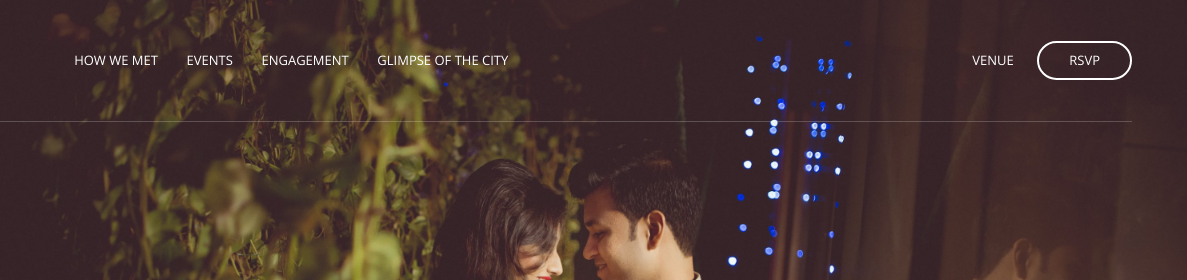
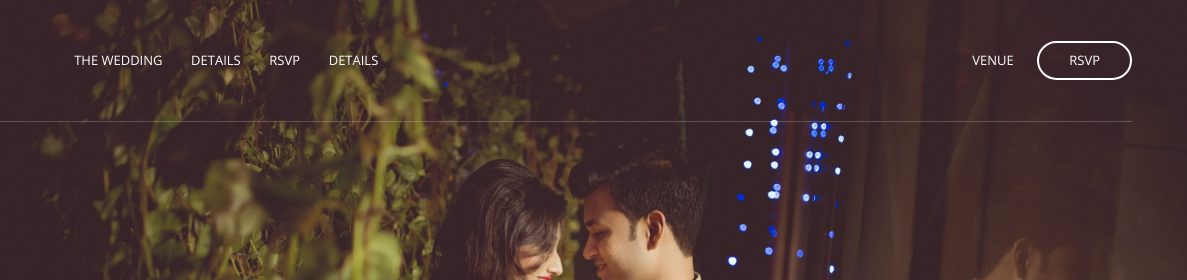
Before and after one commit to Austin-Lau/WeddingSite, a website: page index.html in a window 1280 px wide. Shown: the top 280 px of the page, 93-1280 px from the left. Drawn offline with nearby package versions, Linux system fonts and the light colour scheme; some packages are replaced by stand-ins of ours; files whose address does not match are found by name.

Commit message:
update headers

```diff
--- a/index.html
+++ b/index.html
@@ -61,10 +61,10 @@
                 <div class="header-nav">
                     <nav>
                         <ul class="primary-nav">
-                            <li><a href="#intro">How we met</a></li>
-                            <li><a href="#events">Events</a></li>
-                            <li><a href="#eng-pics">Engagement</a></li>
-                            <li class="hidden-sm hidden-xs"><a href="#video-bg">Glimpse of the city</a></li>
+                            <li><a href="#intro">The Wedding</a></li>
+                            <li><a href="#events">Details</a></li>
+                            <li><a href="#eng-pics">RSVP</a></li>
+                            <li class="hidden-sm hidden-xs"><a href="#video-bg">Details</a></li>
                         </ul>
                         <ul class="member-actions">
                             <li><a href="#map" class="login">Venue</a></li>
```
